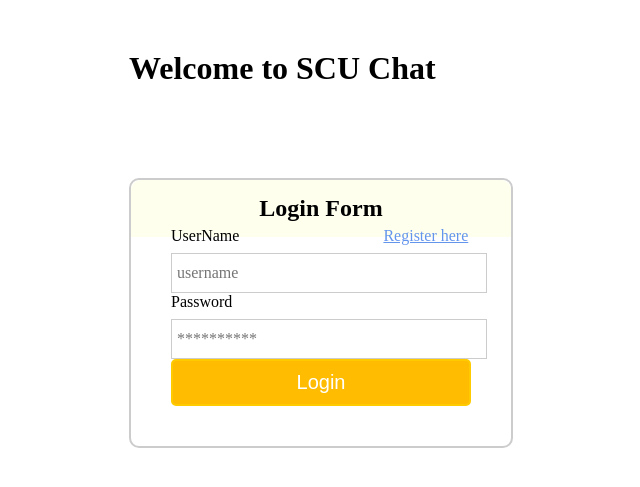
After one commit to anand1692/Web-Dev, a PHP site: page /login-page.php in a window 1280 px wide. The commit adds this page. Shown: the top 487 px of the page, without its empty margins (261-901 px from the left). Run offline with PHP 8.4, Linux system fonts and the light colour scheme.

Commit message:
Login page created and friends list populated
Create a new ajax function to create directories and popup window for
each click on friend

```diff
--- a/index.php
+++ b/index.php
@@ -65,7 +65,6 @@ if(file_exists("log.html") && filesize("log.html") > 0){
     fclose($handle);
 
     echo $contents;
-    echo "anand";
 }
 ?>
 
--- a/log.html
+++ b/log.html
@@ -1 +1 @@
-<div class='msgln'><i>User anand has left the chat session.</i><br></div><div class='msgln'>(5:59 AM) <b>anand</b>: yo<br></div><div class='msgln'><i>User anand has left the chat session.</i><br></div><div class='msgln'>(6:00 AM) <b>kaustav</b>: hii<br></div><div class='msgln'><i>User kaustav has left the chat session.</i><br></div><div class='msgln'>(6:01 AM) <b>js</b>: bkl<br></div><div class='msgln'><i>User js has left the chat session.</i><br></div>
+<div class='msgln'><i>User anand has left the chat session.</i><br></div><div class='msgln'>(5:59 AM) <b>anand</b>: yo<br></div><div class='msgln'><i>User anand has left the chat session.</i><br></div><div class='msgln'>(6:00 AM) <b>kaustav</b>: hii<br></div><div class='msgln'><i>User kaustav has left the chat session.</i><br></div><div class='msgln'>(6:01 AM) <b>js</b>: bkl<br></div><div class='msgln'><i>User js has left the chat session.</i><br></div><div class='msgln'>(8:42 PM) <b>anand</b>: hi<br></div><div class='msgln'><i>User anand has left the chat session.</i><br></div>
--- /dev/null
+++ b/login-db.php
@@ -0,0 +1,52 @@
+<?php
+session_start(); // Starting Session
+$error=''; // Variable To Store Error Message
+
+if (isset($_POST['submit'])) {
+	if (empty($_POST['username']) || empty($_POST['password'])) {
+		$error = "Username or Password is invalid";
+	} else {
+		// Define $username and $password
+		$username=$_POST['username'];
+		$password=$_POST['password'];
+
+		// Establishing Connection with Server by passing server_name, user_id and password as a parameter
+		$connection = mysql_connect("localhost", "root", "Suvarn92");
+
+		// To protect MySQL injection for Security purpose
+		$username = stripslashes($username);
+		$password = stripslashes($password);
+		$username = mysql_real_escape_string($username);
+		$password = mysql_real_escape_string($password);
+
+		// Selecting Database
+		$db = mysql_select_db("chat_messenger", $connection);
+
+		// SQL query to fetch information of registerd users and finds user match.
+		$query = mysql_query("select * from MyUsers where password='$password' AND name='$username'", $connection);
+		$userInfo = mysql_fetch_assoc($query);
+
+		if ($userInfo['active'] == 1) {
+			$error = "User is already logged in. Redirecting to Login page after Logout";
+			$_SESSION['login_user']=$username; // Preventing multiple Session
+			header("location: logout.php");
+		}else {
+			$rows = mysql_num_rows($query);
+			if ($rows == 1) {
+				$_SESSION['login_user']=$username; // Initializing Session
+
+				$sql = mysql_query("UPDATE MyUsers SET active=1 WHERE name='$username'", $connection);
+				if ($sql === TRUE) {
+					header("location: profile.php"); // Redirecting To Other Page
+				} else {
+					echo "Error updating record ";
+				}
+
+			} else {
+				$error = "Username or Password is invalid";
+			}
+		}
+		mysql_close($connection); // Closing Connection
+	}
+}
+?>
--- /dev/null
+++ b/login-page.php
@@ -0,0 +1,34 @@
+<?php
+session_start(); // Starting Session
+include('login-db.php'); // Includes Login Script
+if(isset($_SESSION['logout'])) {
+	echo "You have succesfully logged out";
+}
+?>
+
+<!DOCTYPE html>
+<html>
+<head>
+	<title>Login Page</title>
+	<link href="main-style.css" rel="stylesheet" type="text/css">
+</head>
+
+<body>
+	<div id="main">
+	<h1>Welcome to SCU Chat</h1>
+	<div id="login">
+		<h2>Login Form</h2>
+		<form action="" method="post">
+			<label>UserName&nbsp;&nbsp;&nbsp;&nbsp;&nbsp;&nbsp;&nbsp;&nbsp;
+			&nbsp;&nbsp;&nbsp;&nbsp;&nbsp;&nbsp;&nbsp;&nbsp;&nbsp;&nbsp;&nbsp;&nbsp;&nbsp;&nbsp;&nbsp;&nbsp;
+			&nbsp;&nbsp;&nbsp;&nbsp;&nbsp;&nbsp;&nbsp;&nbsp;&nbsp;&nbsp;</label><a href='register.php'>Register here</a>
+			<input id="name" name="username" placeholder="username" type="text">
+			<label>Password</label>
+			<input id="password" name="password" placeholder="**********" type="password">
+			<input name="submit" type="submit" value=" Login ">
+			<span><?php echo $error; ?></span>
+			</form>
+		</div>
+	</div>
+</body>
+</html>
--- /dev/null
+++ b/main-style.css
@@ -0,0 +1,72 @@
+@CHARSET "UTF-8";
+@import http://fonts.googleapis.com/css?family=Raleway;
+
+#main {
+width:500px;
+margin:50px auto;
+font-family:raleway
+}
+span {
+color:red
+}
+h2 {
+background-color:#FEFFED;
+text-align:center;
+border-radius:10px 10px 0 0;
+margin:-10px -40px;
+padding:15px
+}
+hr {
+border:0;
+border-bottom:1px solid #ccc;
+margin:10px -40px;
+margin-bottom:30px
+}
+#login {
+width:300px;
+float:left;
+border-radius:10px;
+font-family:raleway;
+border:2px solid #ccc;
+padding:10px 40px 25px;
+margin-top:70px
+}
+input[type=text],input[type=password] {
+width:99.5%;
+padding:10px;
+margin-top:8px;
+border:1px solid #ccc;
+padding-left:5px;
+font-size:16px;
+font-family:raleway
+}
+input[type=submit] {
+width:100%;
+background-color:#FFBC00;
+color:#fff;
+border:2px solid #FFCB00;
+padding:10px;
+font-size:20px;
+cursor:pointer;
+border-radius:5px;
+margin-bottom:15px
+}
+#profile {
+padding:50px;
+border:1px dashed grey;
+font-size:20px;
+background-color:#DCE6F7
+}
+#logout {
+float:right;
+padding:5px;
+border:dashed 1px gray
+}
+a {
+text-decoration:underline;
+color:#6495ed
+}
+i {
+color:#6495ed
+}
+.error {color: #FF0000;}
```
Also changed, not shown: friends.php (added, +33 -0 lines), logout.php (added, +28 -0 lines), profile.php (added, +51 -0 lines), register-db.php (added, +29 -0 lines), register.php (added, +59 -0 lines).
